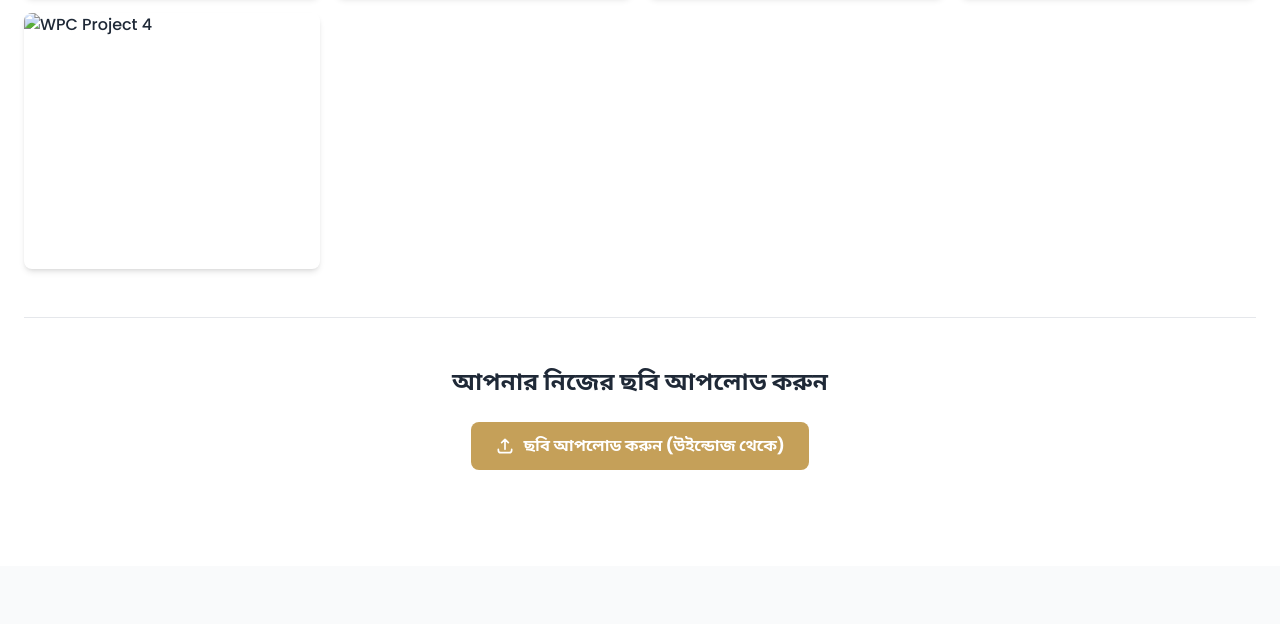
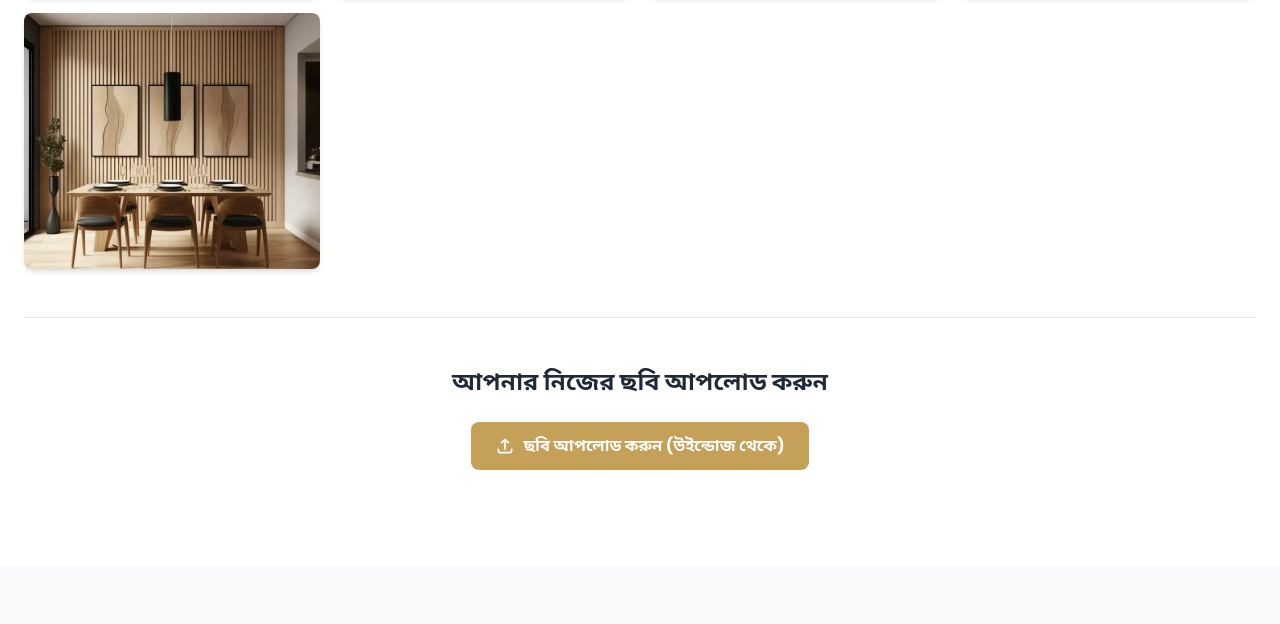
Before and after one commit to kalam438-ui/AK-INTRIO-DESING, a plain HTML site: page index.html in a window 1280 px wide. Shown: the part 2163-2787 px from the top of the page. Drawn offline with nearby package versions, Linux system fonts and the light colour scheme.

```diff
--- a/index.html
+++ b/index.html
@@ -204,7 +204,7 @@
                     <img src="https://i.pinimg.com/webp/1200x/0c/0f/52/0c0f52c25daa89a9d822510bcb0ca196.webp" alt="WPC Project 4" class="gallery-img w-full h-48 md:h-64 object-cover transition duration-300 hover:scale-110">
                 </div>
                 <div class="overflow-hidden rounded-lg shadow-md">
-                    <img src="github.com/kalam438-ui/AK-INTRIO-DESING/blob/main/PictureUUUUU.jpg" alt="WPC Project 4" class="gallery-img w-full h-48 md:h-64 object-cover transition  hover:scale-110">
+                    <img src="https://github.com/kalam438-ui/AK-INTRIO-DESING/blob/main/index.webp" alt="WPC Project 4" class="gallery-img w-full h-48 md:h-64 object-cover transition  hover:scale-110">
                 </div>
             </div>
 
```
